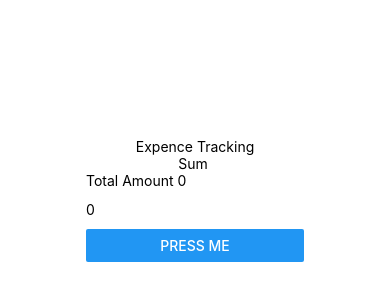
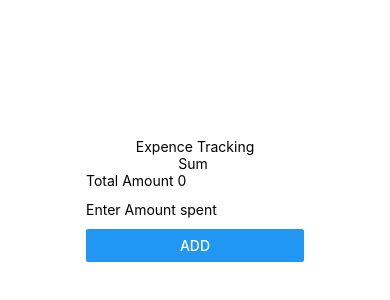
Before and after one commit to whoAbhishekSah/ExpenceTracker, a React Native app: screen / in a window 390 px wide. Shown: the part 222-522 px from the top of the page. Built offline with nearby package versions, Linux system fonts and the light colour scheme.

Commit message:
dismiss keyboard after taking input

```diff
--- a/App.js
+++ b/App.js
@@ -1,23 +1,29 @@
 import React, { useState, useForm } from 'react';
-import { StyleSheet, Text, TextInput, View, Button, Alert } from 'react-native';
+import { StyleSheet, Text, TextInput, View, Button, Keyboard } from 'react-native';
 
 const Form = () => {
-  const [amount, setAmount] = useState(0);
+  const [amount, setAmount] = useState("");
   const [sum, setSum] = useState(0);
+
+  const handleSubmit = () => {
+    Keyboard.dismiss()
+    setSum(sum + Number(amount))
+    setAmount("")
+  }
 
   return (
     <View>
       <Text>Total Amount {sum}</Text>
       <TextInput
         style={{ height: 40 }}
-        placeholder="Amountspent"
+        placeholder="Enter Amount spent"
         keyboardType='number-pad'
         value={amount}
         onChangeText={(text) => { setAmount(text); }}
       />
       <Button
-        title="Press me"
-        onPress={() => {setSum(sum + Number(amount));setAmount("")}}
+        title="Add"
+        onPress={handleSubmit}
       />
     </View>
   )
```
